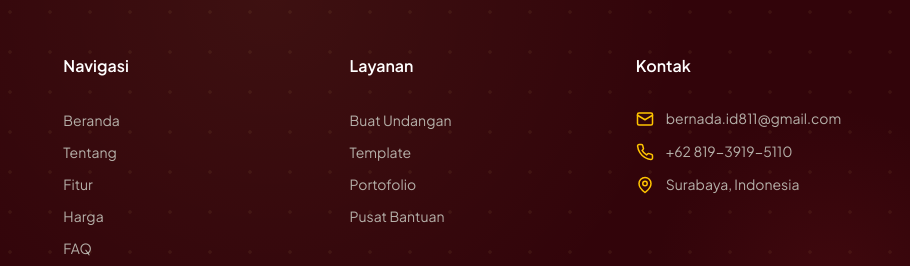
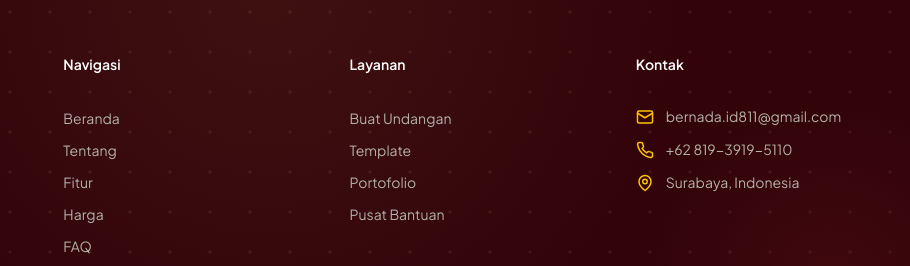
Before and after one commit to Fingky12/bernada.id811, a website with bundled scripts: page index.html in a window 1280 px wide. Shown: the part 5317-5583 px from the top of the page, 370-1280 px from the left. Built offline with nearby package versions, Linux system fonts and the light colour scheme; files whose address does not match are found by name.

Commit message:
fix(css): broken font-size token in footer-heading — var(--font-size-) → var(--font-size-sm)

```diff
--- a/assets/css/sections.css
+++ b/assets/css/sections.css
@@ -1084,12 +1084,12 @@ body.nav-open {
 }
 
 .footer-heading {
-    margin: 0 0 var(--spacing-xl);
-    font-family: var(--font-family-body);
-    font-size: var(--font-size-);
-    font-weight: var(--font-weight-semibold);
-    color: var(--color-text-inverse);
-}
+     margin: 0 0 var(--spacing-xl);
+     font-family: var(--font-family-body);
+     font-size: var(--font-size-sm);
+     font-weight: var(--font-weight-semibold);
+     color: var(--color-text-inverse);
+ }
 
 .footer-links {
     display: grid;
```
